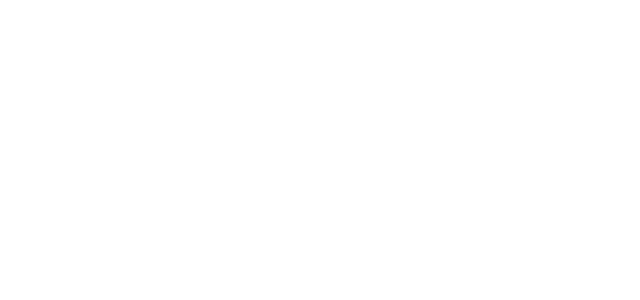
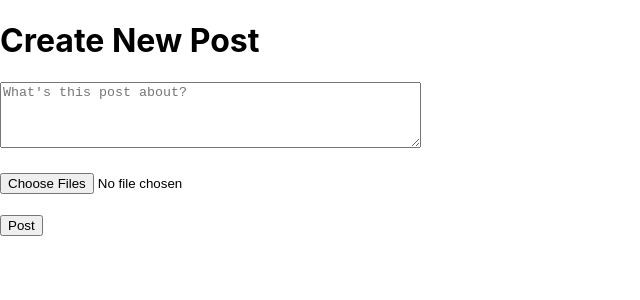
Before and after one commit to diweic/ProjectVAGE, a React (Create React App) app in the folder client/: page /new-post in a window 1280 px wide. Before the commit this address had no page. Shown: the top 300 px of the page, without its empty margins (0-640 px from the left). Built offline with nearby package versions, Linux system fonts and the light colour scheme.

Commit message:
created NewPost.jsx, updated routes/posts.js

```diff
--- a/client/src/App.js
+++ b/client/src/App.js
@@ -3,6 +3,7 @@ import { BrowserRouter as Router, Routes, Route } from 'react-router-dom';
 import Login from './Login';
 import Profile from './Profile';
 import Signup from './Signup';
+import NewPost from './NewPost';
 
 function App() {
   return (
@@ -12,6 +13,7 @@ function App() {
         <Route path="/login" element={<Login />} />
         <Route path="/profile" element={<Profile />} />
         <Route path="/signup" element={<Signup />} />
+        <Route path="/new-post" element={<NewPost />} />
       </Routes>
     </Router>
   );
--- /dev/null
+++ b/client/src/NewPost.jsx
@@ -0,0 +1,110 @@
+import { useState } from 'react';
+import { useNavigate } from 'react-router-dom';
+
+function NewPost() {
+  const [content, setContent] = useState('');
+  const [images, setImages] = useState([]);
+  const [error, setError] = useState('');
+  const [message, setMessage] = useState('');
+  const navigate = useNavigate();
+
+  const handleImageChange = (e) => {
+    const files = Array.from(e.target.files);
+    if (files.length > 9) {
+      setError('You can upload up to 9 images.');
+    } else {
+      setImages(files);
+      setError('');
+    }
+  };
+
+  const handleSubmit = async (e) => {
+    e.preventDefault();
+
+    const token = localStorage.getItem('token');
+    if (!token) {
+      setError('You must be logged in.');
+      navigate('/login');
+      return;
+    }
+
+    if (images.length === 0) {
+      setError('At least one image is required.');
+      return;
+    }
+
+    try {
+      // Upload images to S3
+      const formData = new FormData();
+      images.forEach(file => formData.append('images', file));
+
+      const uploadRes = await fetch('/api/upload', {
+        method: 'POST',
+        body: formData
+      });
+
+      const { urls } = await uploadRes.json();
+
+      if (!uploadRes.ok || !urls) {
+        throw new Error('Image upload failed.');
+      }
+
+      // Submit post
+      const postRes = await fetch('/api/posts', {
+        method: 'POST',
+        headers: {
+          'Content-Type': 'application/json',
+          Authorization: `Bearer ${token}`
+        },
+        body: JSON.stringify({
+          content,
+          imageUrls: urls
+        })
+      });
+
+      const postData = await postRes.json();
+
+      if (!postRes.ok) {
+        throw new Error(postData.message || 'Post creation failed.');
+      }
+
+      setMessage('Post submitted!');
+      setContent('');
+      setImages([]);
+      setTimeout(() => navigate('/profile'), 1000);
+    } catch (err) {
+      setError(err.message || 'Something went wrong.');
+    }
+  };
+
+  return (
+    <div>
+      <h1>Create New Post</h1>
+      {error && <p style={{ color: 'red' }}>{error}</p>}
+      {message && <p style={{ color: 'green' }}>{message}</p>}
+
+      <form onSubmit={handleSubmit}>
+        <textarea
+          placeholder="What's this post about?"
+          value={content}
+          onChange={(e) => setContent(e.target.value)}
+          rows={4}
+          cols={50}
+          required
+        /><br /><br />
+
+        <input
+          type="file"
+          accept="image/*"
+          multiple
+          onChange={handleImageChange}
+          required
+        /><br /><br />
+
+        <button type="submit">Post</button>
+      </form>
+    </div>
+  );
+}
+
+export default NewPost;
```
Also changed, not shown: 1 other file (tests, documents, lock files or other folders).
